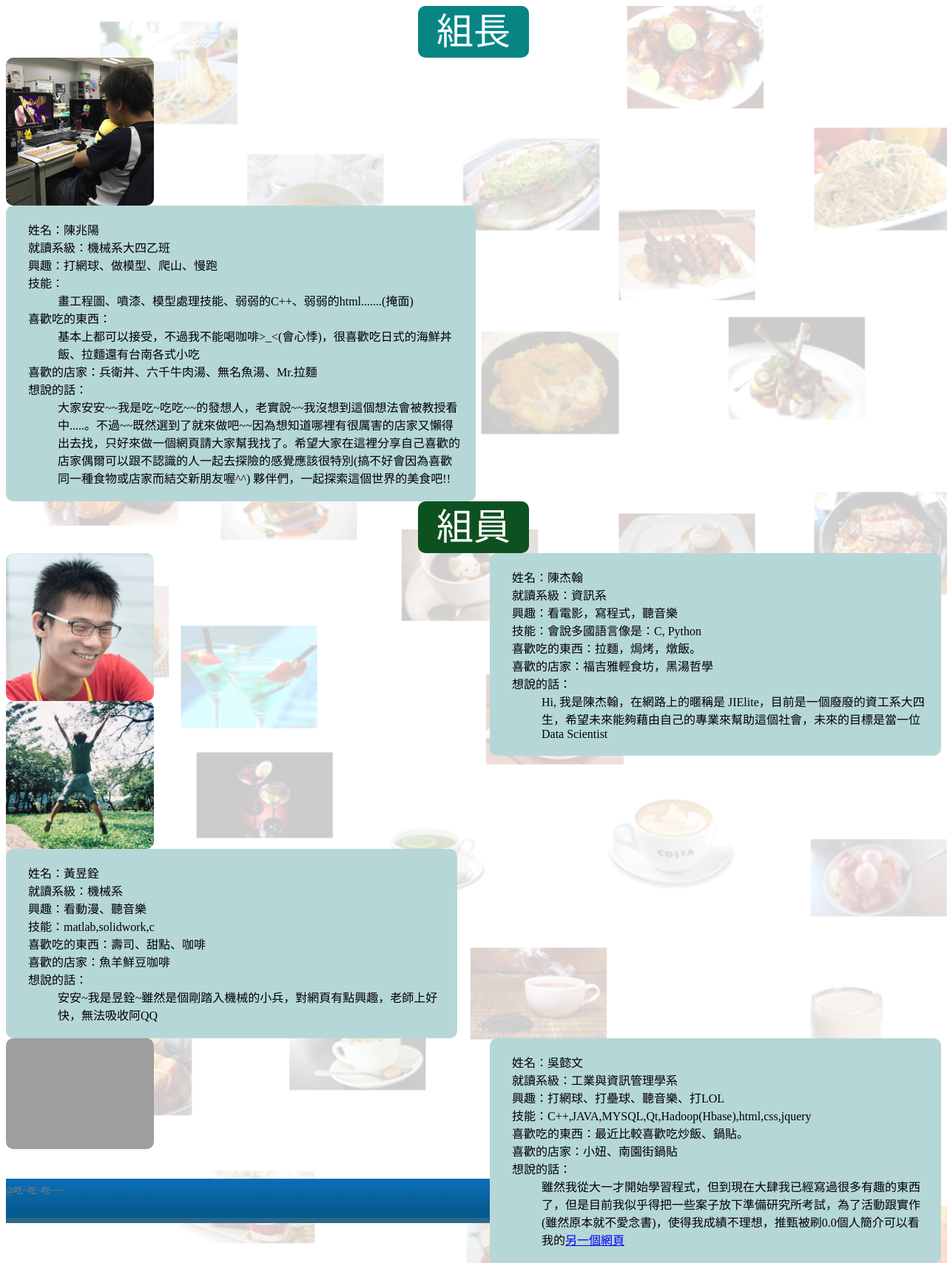
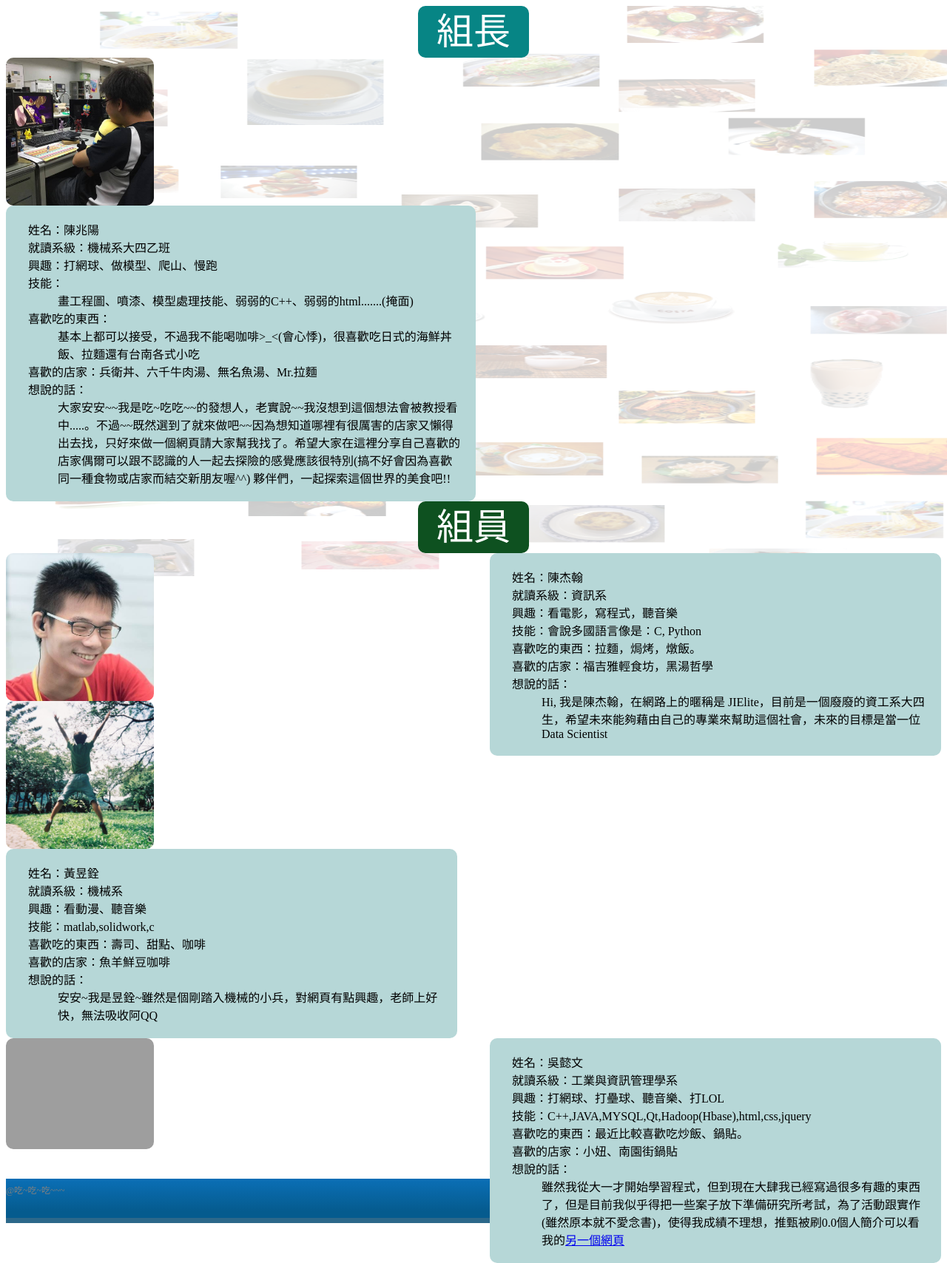
Before and after one commit to eat2015/eat2015, a Django app: page /aboutus in a window 1280 px wide. Shown: the whole page at 74% size. Run offline with Django 3.2, Linux system fonts and the light colour scheme; parts of the project's set-up code (start-up, migrations or seed data) failed here and were passed over; grey boxes are pictures that could not be loaded.

Commit message:
fix about us background img too big bug

```diff
--- a/templates/aboutus.html
+++ b/templates/aboutus.html
@@ -5,12 +5,8 @@
 	<script src="{% static 'aboutus.js' %}"></script>
 </head>
 <body>
-	<div class="ui one column grid" style="position:absolute;z-index: -1;width:100%;">
-      	<div class="center aligned column">
-      		<img id="backimage" src="{% static 'aboutusbackground.png' %}" style="width:100%"></img>
-  		</div>
-    </div>
 	<div class="ui stackable grid" id="about">
+	    <img id="backimage" src="{% static 'aboutusbackground.png' %}" style="position:absolute;width:100%;max-width:100%;max-height:100%;"></img>
 		<div class="row">
           	<div class="column"  style="margin-top:0px">
           		<div id="title">
```
